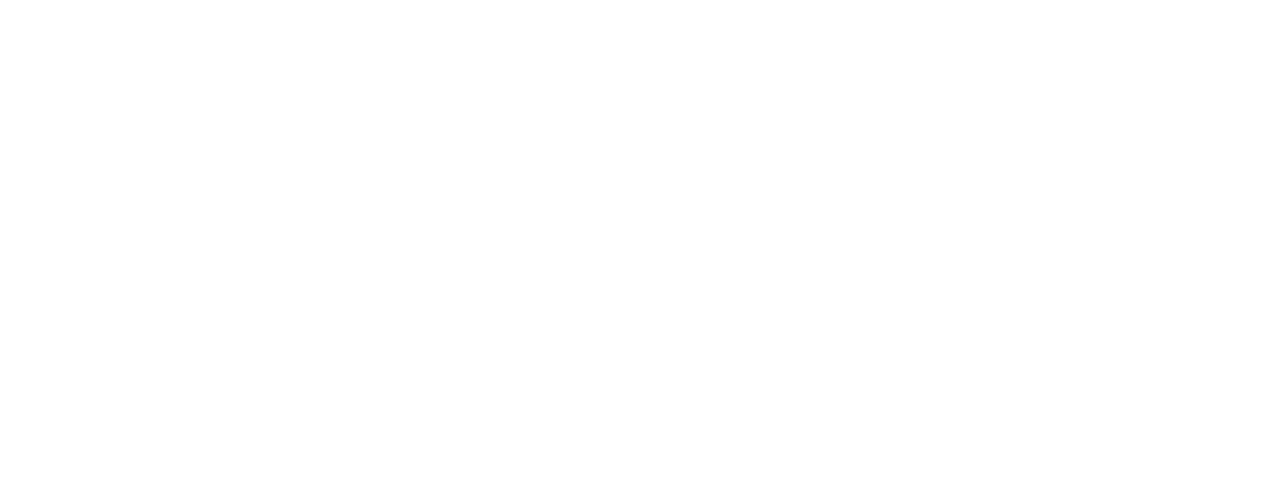
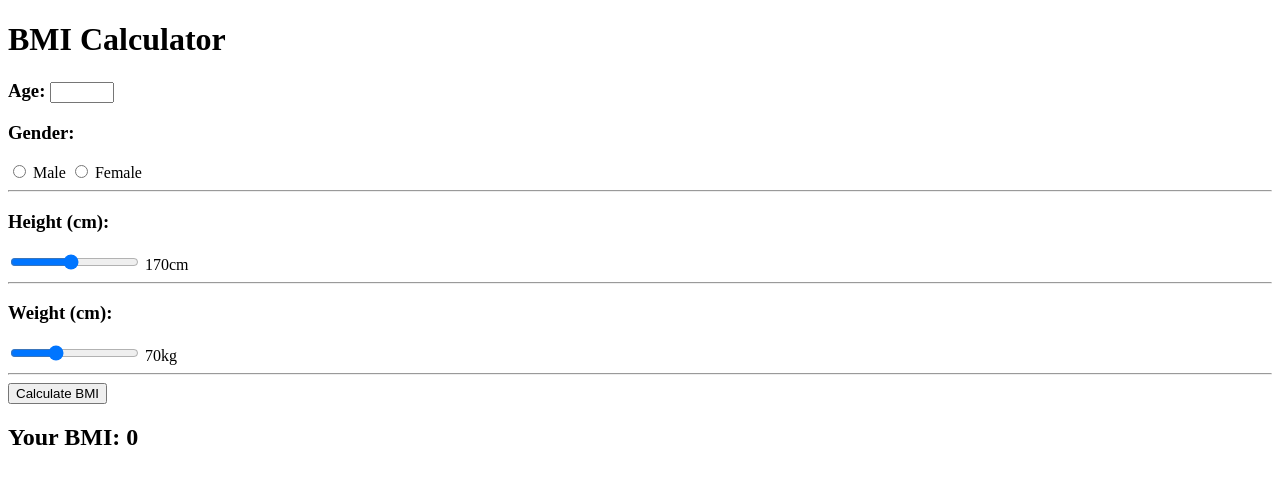
Before and after one commit to Seb-RM/Javascript_Html_Css-BMI-Calculator, a plain HTML site: page index.html in a window 1280 px wide. Drawn offline with Linux system fonts and the light colour scheme.

Commit message:
estructura html

```diff
--- a/index.html
+++ b/index.html
@@ -1,11 +1,48 @@
 <!DOCTYPE html>
 <html lang="en">
+
 <head>
     <meta charset="UTF-8">
     <meta name="viewport" content="width=device-width, initial-scale=1.0">
-    <title>Document</title>
+    <title>BMI Calculator</title>
 </head>
+
 <body>
+    <div class="container">
+        <h1>BMI Calculator</h1>
+        <div class="input-group">
+            <h3 for="age">Age:
+                <input type="number" id="age" name="age" min="1" max="120">
+            </h3>
+        </div>
+        <div class="input-group">
+            <h3>Gender:</h3>
+            <div class="radio-group">
+                <input type="radio" name="gender" id="male" value="male">
+                <label for="male">Male</label>
+                <input type="radio" name="gender" id="female" value="female">
+                <label for="female">Female</label>
+            </div>
+        </div>
+        <hr>
+        <div class="input-group">
+            <h3 for="height">Height (cm):</h3>
+            <input type="range" name="height" id="height" min="100" max="250" value="170">
+            <span id="height-value">170</span>cm
+        </div>
+        <hr>
+        <div class="input-group">
+            <h3 for="height">Weight (cm):</h3>
+            <input type="range" name="weight" id="weight" min="30" max="150" value="70">
+            <span id="height-value">70</span>kg
+        </div>
+        <hr>
+        <button onclick="calculateBMI()">Calculate BMI</button>
+        <div class="output">
+            <h2>Your BMI: <span id="bmi-result">0</span></h2>
+            <p id="bmi-category"></p>
+        </div>
+    </div>
+</body>
 
-</body>
 </html>
```
